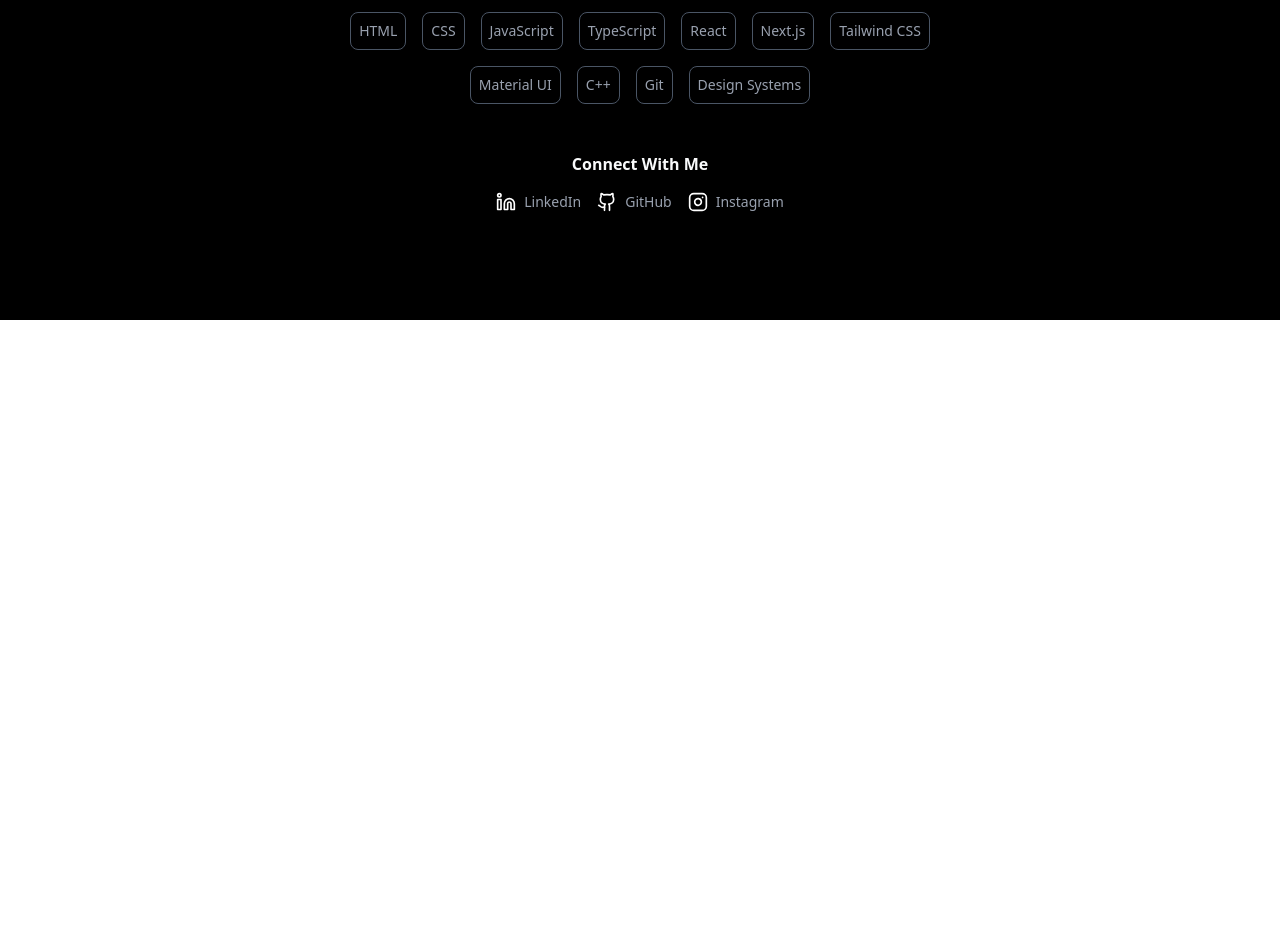
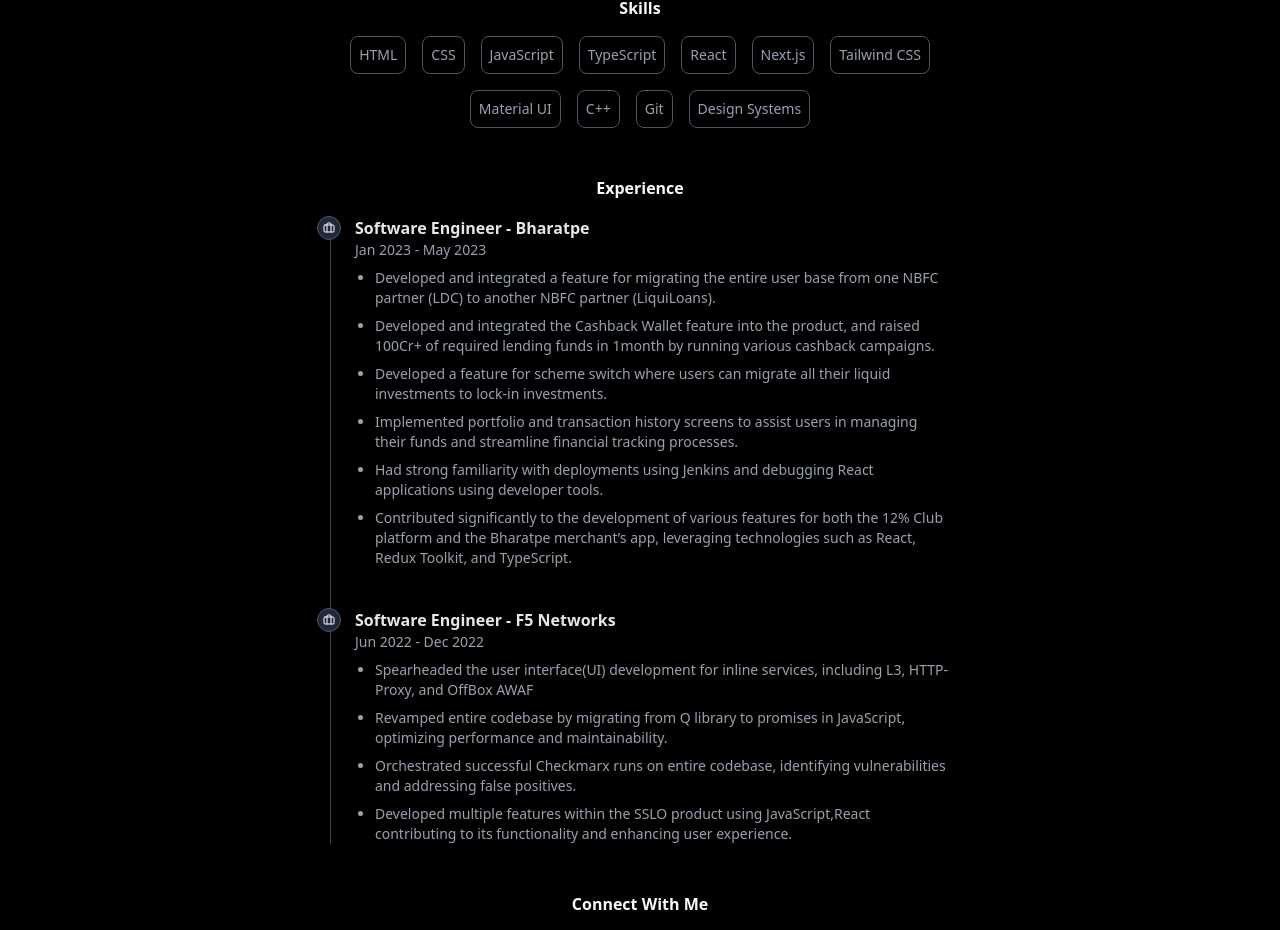
Before and after one commit to krishnabp14/rsvp-nextjs, a Next.js app: page /portfolio in a window 1280 px wide. Shown: the part 480-1410 px from the top of the page. Before the commit the page ends 800 px from the top, so only its background shows below. Built offline with nearby package versions, Linux system fonts and the light colour scheme.

Commit message:
feat: exp section added

```diff
--- a/app/(pages)/portfolio/page.tsx
+++ b/app/(pages)/portfolio/page.tsx
@@ -1,4 +1,5 @@
 import { ConnectWithMe } from "@/components/portfolio/ConnectWithMe";
+import { ExperienceSection } from "@/components/portfolio/ExperienceSection";
 import { HeroSection } from "@/components/portfolio/HeroSection";
 import { NavBar } from "@/components/portfolio/Navbar";
 import { Skills } from "@/components/portfolio/SkillsSection";
@@ -10,6 +11,7 @@
         <NavBar />
         <HeroSection />
         <Skills />
+        <ExperienceSection />
         <ConnectWithMe />
       </div>
     </div>
--- /dev/null
+++ b/components/portfolio/ExperienceSection.tsx
@@ -0,0 +1,69 @@
+import { Briefcase } from "lucide-react";
+
+const experience = [
+  {
+    role: "Software Engineer",
+    company: "Bharatpe",
+    duration: "Jan 2023 - May 2023",
+    points: [
+      `Developed and integrated a feature for migrating the entire user base from one NBFC partner (LDC) to another
+NBFC partner (LiquiLoans).`,
+      `Developed and integrated the Cashback Wallet feature into the product, and raised 100Cr+ of required lending funds
+in 1month by running various cashback campaigns.`,
+      `Developed a feature for scheme switch where users can migrate all their liquid investments to lock-in investments.`,
+      `Implemented portfolio and transaction history screens to assist users in managing their funds and streamline financial
+tracking processes.`,
+      `Had strong familiarity with deployments using Jenkins and debugging React applications using developer tools.`,
+      `Contributed significantly to the development of various features for both the 12% Club platform and the Bharatpe
+merchant’s app, leveraging technologies such as React, Redux Toolkit, and TypeScript.`,
+    ],
+  },
+  {
+    role: "Software Engineer",
+    company: "F5 Networks",
+    duration: "Jun 2022 - Dec 2022",
+    points: [
+      `Spearheaded the user interface(UI) development for inline services, including L3, HTTP-Proxy, and OffBox AWAF`,
+      `Revamped entire codebase by migrating from Q library to promises in JavaScript, optimizing performance and
+maintainability.`,
+      `Orchestrated successful Checkmarx runs on entire codebase, identifying vulnerabilities and addressing false positives.`,
+      `Developed multiple features within the SSLO product using JavaScript,React contributing to its functionality and
+enhancing user experience.`,
+    ],
+  },
+];
+
+export const ExperienceSection = () => {
+  return (
+    <div className="px-6 text-gray-100 mt-12">
+      <h1 className="text-gray-50 text-md font-semibold flex justify-center">
+        Experience
+      </h1>
+
+      <div className="relative border-l border-gray-700 mt-4 pl-6">
+        {experience.map((current, index) => {
+          return (
+            <div key={index} className="mb-10">
+              <div className="absolute -left-[14px] w-6 h-6 bg-gray-800 border border-gray-600 rounded-full flex items-center justify-center">
+                <Briefcase size={12} className="text-white" />
+              </div>
+
+              <h3 className={"text-md font-semibold text-gray-200"}>
+                {current.role} - {current.company}
+              </h3>
+              <p className={"text-gray-400 text-sm mb-2"}>{current.duration}</p>
+
+              <ul className="list-disc ml-5 space-y-2">
+                {current.points.map((point, index) => (
+                  <li key={index} className={"text-gray-400 text-sm"}>
+                    {point}
+                  </li>
+                ))}
+              </ul>
+            </div>
+          );
+        })}
+      </div>
+    </div>
+  );
+};
--- a/components/portfolio/Navbar.tsx
+++ b/components/portfolio/Navbar.tsx
@@ -6,6 +6,7 @@
     <div className="flex w-full justify-between pt-6">
       <div className="flex gap-3">
         <p className="text-sm text-gray-400">Home</p>
+        <p className="text-sm text-gray-400">Experience</p>
         {/* <p className="text-sm text-gray-400">Blog</p>
         <p className="text-sm text-gray-400">Projects</p>
         <p className="text-sm text-gray-400">About</p> */}
--- a/components/portfolio/SkillsSection.tsx
+++ b/components/portfolio/SkillsSection.tsx
@@ -14,7 +14,7 @@
 
 export const Skills = () => {
   return (
-    <div className="mt-6 flex justify-center flex-col items-center">
+    <div className="mt-12 flex justify-center flex-col items-center">
       <h1 className="text-gray-50 text-md font-semibold">Skills</h1>
       <div className="flex flex-wrap gap-4 mt-4 justify-center">
         {skills.map((skill, index) => (
```
